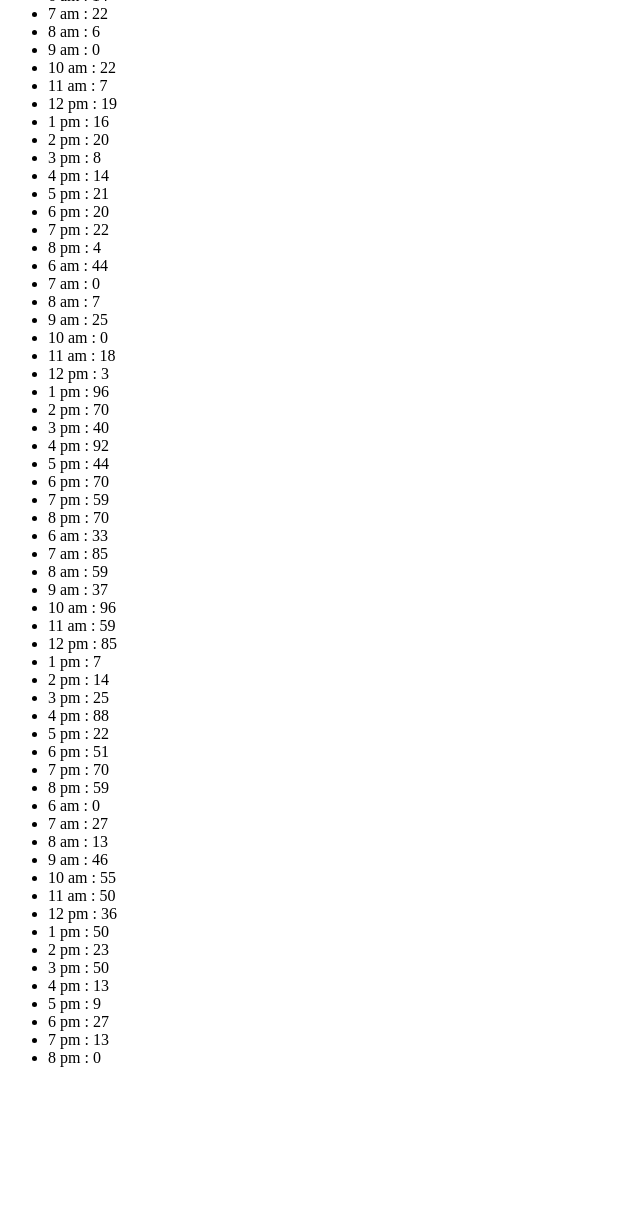
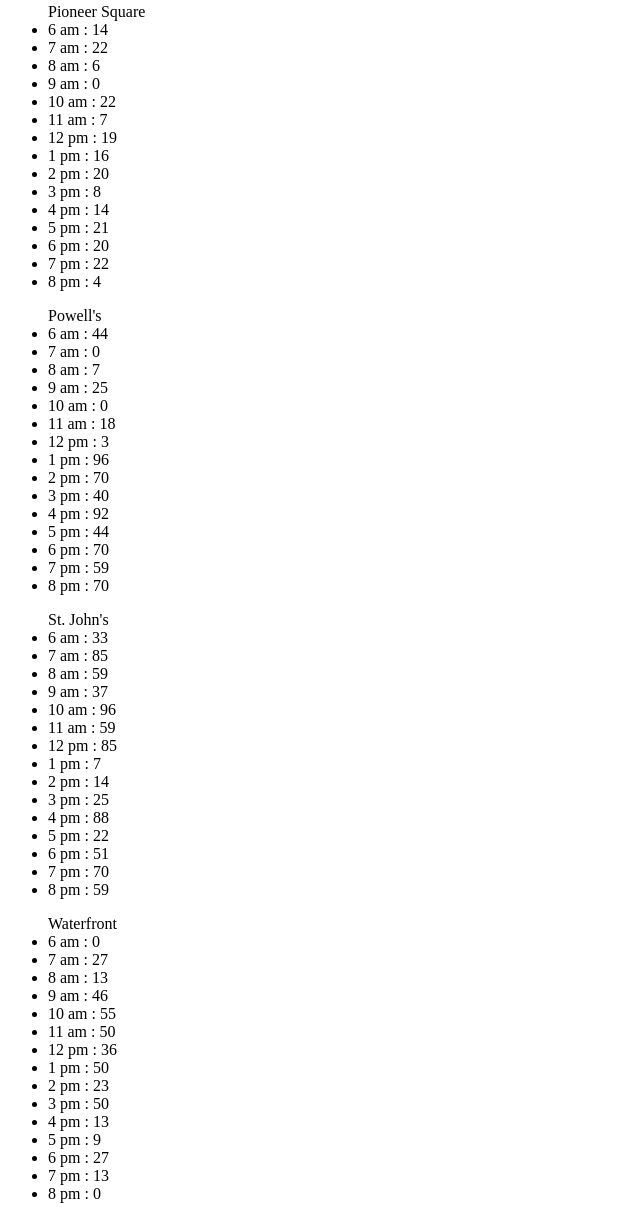
Before and after one commit to morganlacouture/Cookie-Stand, a plain HTML site: page sales.html in a window 1280 px wide. Shown: the part 317-1536 px from the top of the page, without its empty margins (0-640 px from the left). Before the commit the page ends 1400 px from the top, so only its background shows below. Drawn offline with Linux system fonts and the light colour scheme.

Commit message:
added names to the stores

```diff
--- a/app.js
+++ b/app.js
@@ -31,8 +31,13 @@ var pdxAirport= {
     var aLi= document.createElement( 'li' );
     aLi.innerHTML= timeArray[i] + this.totalCookiesPH();
     airport1.appendChild( aLi );
+}
 
-        }
+    function sum(cookieArray){
+        var totes= cookieArray
+
+    }
+
 
     }
 
@@ -72,7 +77,7 @@ var pioneerSquare= {
 
         for ( var i = 0; i < 15; i++){
 
-   var airport1= document.getElementById( 'airport' );
+   var airport1= document.getElementById( 'pioneer' );
     var aLi= document.createElement( 'li' );
     aLi.innerHTML= timeArray[i] + this.totalCookiesPH();
     airport1.appendChild( aLi );
@@ -116,7 +121,7 @@ var powell= {
 
         for ( var i = 0; i < 15; i++){
 
-   var airport1= document.getElementById( 'airport' );
+   var airport1= document.getElementById( 'powell' );
     var aLi= document.createElement( 'li' );
     aLi.innerHTML= timeArray[i] + this.totalCookiesPH();
     airport1.appendChild( aLi );
@@ -159,7 +164,7 @@ var johns= {
 
         for ( var i = 0; i < 15; i++){
 
-   var airport1= document.getElementById( 'airport' );
+   var airport1= document.getElementById( 'johns' );
     var aLi= document.createElement( 'li' );
     aLi.innerHTML= timeArray[i] + this.totalCookiesPH();
     airport1.appendChild( aLi );
@@ -202,7 +207,7 @@ var waterfront= {
 
         for ( var i = 0; i < 15; i++){
 
-   var airport1= document.getElementById( 'airport' );
+   var airport1= document.getElementById( 'waterfront' );
     var aLi= document.createElement( 'li' );
     aLi.innerHTML= timeArray[i] + this.totalCookiesPH();
     airport1.appendChild( aLi );
--- a/sales.html
+++ b/sales.html
@@ -6,6 +6,14 @@
 
 <ul id= 'airport'> PDX Airport </ul>
 
+<ul id= 'pioneer'> Pioneer Square </ul>
+
+<ul id= 'powell'> Powell's </ul>
+
+<ul id= 'johns'> St. John's </ul>
+
+<ul id= 'waterfront'> Waterfront </ul>
+
         </body>
 
 
```
